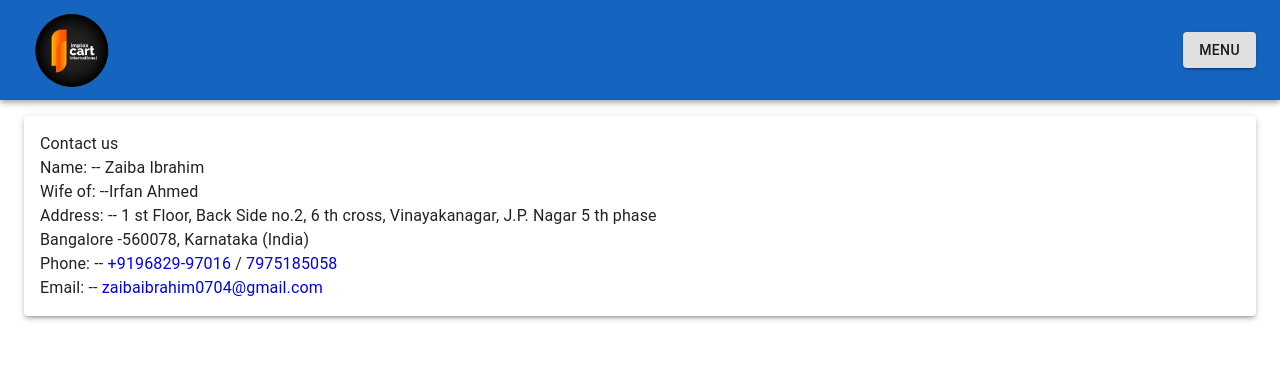
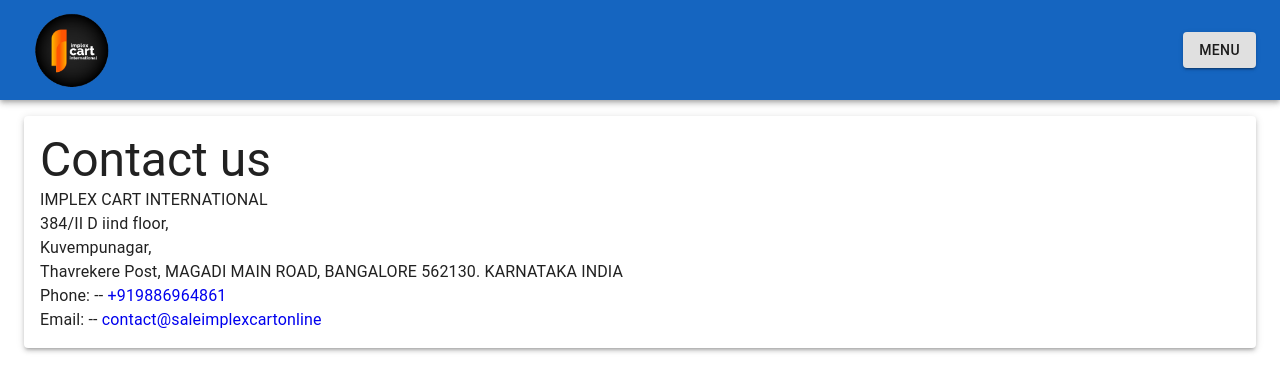
Before and after one commit to ankitskvmdam/ecommerce-react, a React app: page /contact in a window 1280 px wide. Shown: the top 392 px of the page. Built offline with nearby package versions, Linux system fonts and the light colour scheme; a web font is replaced by a local one.

Commit message:
contact update

```diff
--- a/src/components/contact/index.jsx
+++ b/src/components/contact/index.jsx
@@ -8,28 +8,28 @@
     Paper
 } from '@material-ui/core'
 
-class Index extends React.Component{
-    constructor(props){
+class Index extends React.Component {
+    constructor(props) {
         super(props)
     }
 
-    render(){
-        return(
+    render() {
+        return (
             <Container maxWidth='lg'>
                 <Box mt={2}>
                     <Paper elevation={3}>
                         <Box p={2}>
-                            <Typography variatnt="h3">
+                            <Typography variant="h3">
                                 Contact us
                             </Typography>
 
                             <Typography variatnt="body2">
-                                Name: -- Zaiba Ibrahim <br />
-                                Wife of: --Irfan Ahmed <br />
-                                Address: -- 1 st Floor, Back Side no.2, 6 th cross, Vinayakanagar, J.P. Nagar 5 th phase <br />
-                                Bangalore -560078, Karnataka (India) <br />
-                                Phone: -- <a href="tel:+9196829-97016">+9196829-97016</a> / <a href="tel:7975185058">7975185058</a> <br />
-                                Email: -- <a href="mailto:zaibaibrahim0704@gmail.com">zaibaibrahim0704@gmail.com</a> <br />
+                                IMPLEX CART INTERNATIONAL <br />
+                                384/II D iind floor, <br />
+                                Kuvempunagar, <br />
+                                Thavrekere Post, MAGADI MAIN ROAD, BANGALORE 562130. KARNATAKA INDIA <br />
+                                Phone: -- <a href="tel:+919886964861">+919886964861</a> <br />
+                                Email: -- <a href="mailto:contact@saleimplexcartonline">contact@saleimplexcartonline</a> <br />
                             </Typography>
                         </Box>
 
```
Also changed, not shown: 1 other file (tests, documents, lock files or other folders).
